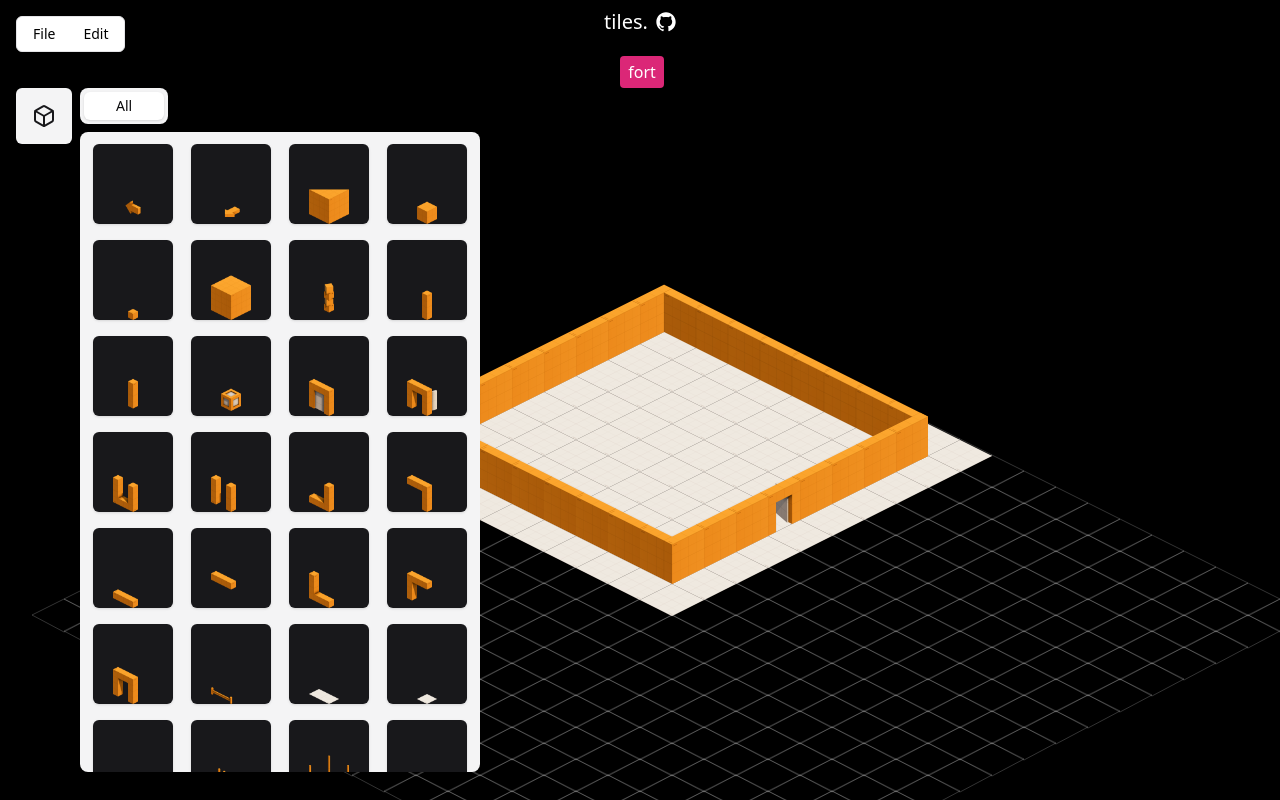
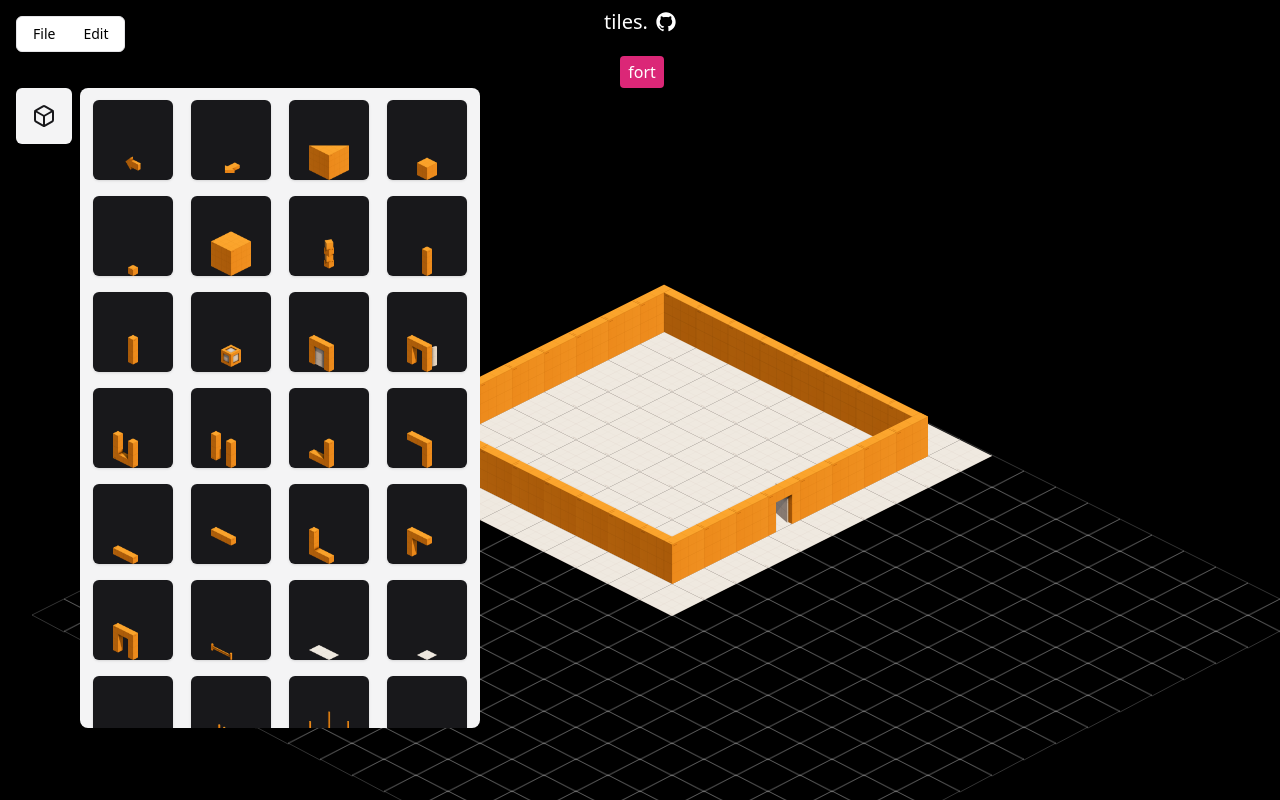
Before and after one commit to danielj247/tiles, a React (Vite) app: page / in a window 1280 px wide. Both pictures are taken after a click on the button "Components". Built offline with nearby package versions, Linux system fonts and the light colour scheme.

Commit message:
component selection ui and set selected component in store

```diff
--- a/src/types/editor.ts
+++ b/src/types/editor.ts
@@ -16,5 +16,6 @@ export interface Editor {
     setSelectedTool: (tool: Tool | undefined) => void;
 
     selectedComponent: Sprite | undefined;
+    setSelectedComponent: (component: Sprite | undefined) => void;
   };
 }
--- a/src/ui/components/toolbar/index.tsx
+++ b/src/ui/components/toolbar/index.tsx
@@ -2,29 +2,26 @@ import { useMemo, useState } from "react";
 import { BoxIcon } from "lucide-react";
 import { useStore } from "@/store";
 import { Button } from "@/ui/components/ui/button";
-import {
-  Tabs,
-  TabsContent,
-  TabsList,
-  TabsTrigger,
-} from "@/ui/components/ui/tabs";
 import { Tool } from "@/types/editor";
+import { cn } from "@/utils/general";
 
 export default function Toolbar() {
   const map = useStore((state) => state.map);
+
+  const selectedComponent = useStore(
+    (state) => state.editor.toolbar.selectedComponent,
+  );
+
+  const setSelectedComponent = useStore(
+    (state) => state.editor.toolbar.setSelectedComponent,
+  );
+
   const [selected, setSelected] = useState<Tool>();
 
-  const data = useMemo(() => {
+  const components = useMemo(() => {
     if (!map) return [];
 
-    const { src } = map.tileset;
-    const keys = Object.keys(src);
-
-    return keys.map((key) => {
-      const north = src[key].north.src;
-
-      return { name: key, image: north };
-    });
+    return Object.values(map.tileset.src);
   }, [map]);
 
   function toggleSelectedTool(tab: Tool) {
@@ -49,27 +46,33 @@ export default function Toolbar() {
             <BoxIcon />
           </Button>
           {selected === Tool.Components && (
-            <Tabs
-              defaultValue="all"
-              className="w-[400px] absolute left-16 top-0"
+            <div
+              className={cn(
+                "w-[400px] absolute left-16 top-0 bg-zinc-100 rounded-lg p-2 flex flex-wrap justify-around gap-2 overflow-auto h-[80vh] transition-all duration-300",
+                selectedComponent && "h-14 w-14 p-0 m-0",
+              )}
             >
-              <TabsList>
-                <TabsTrigger value="all" className="px-8">
-                  All
-                </TabsTrigger>
-              </TabsList>
-              <TabsContent value="all">
-                <div className="w-full bg-zinc-100 rounded-lg p-2 flex flex-wrap justify-around gap-2 overflow-auto h-[80vh]">
-                  {data.map((item) => (
+              {!selectedComponent &&
+                components.map((item) => (
                   <Button
                     key={item.name}
                     className="w-20 h-20 m-1 bg-contain bg-no-repeat bg-center"
-                      style={{ backgroundImage: `url(${item.image})` }}
+                    style={{ backgroundImage: `url(${item.north.src})` }}
+                    onClick={() => setSelectedComponent(item)}
                   />
                 ))}
+
+              {selectedComponent && (
+                <Button
+                  variant="secondary"
+                  className="w-full h-full bg-contain bg-no-repeat bg-center"
+                  style={{
+                    backgroundImage: `url(${selectedComponent.north.src})`,
+                  }}
+                  onClick={() => setSelectedComponent(undefined)}
+                />
+              )}
             </div>
-              </TabsContent>
-            </Tabs>
           )}
         </li>
       </ul>
```
Lines whose indentation alone changed are shown as unchanged.
